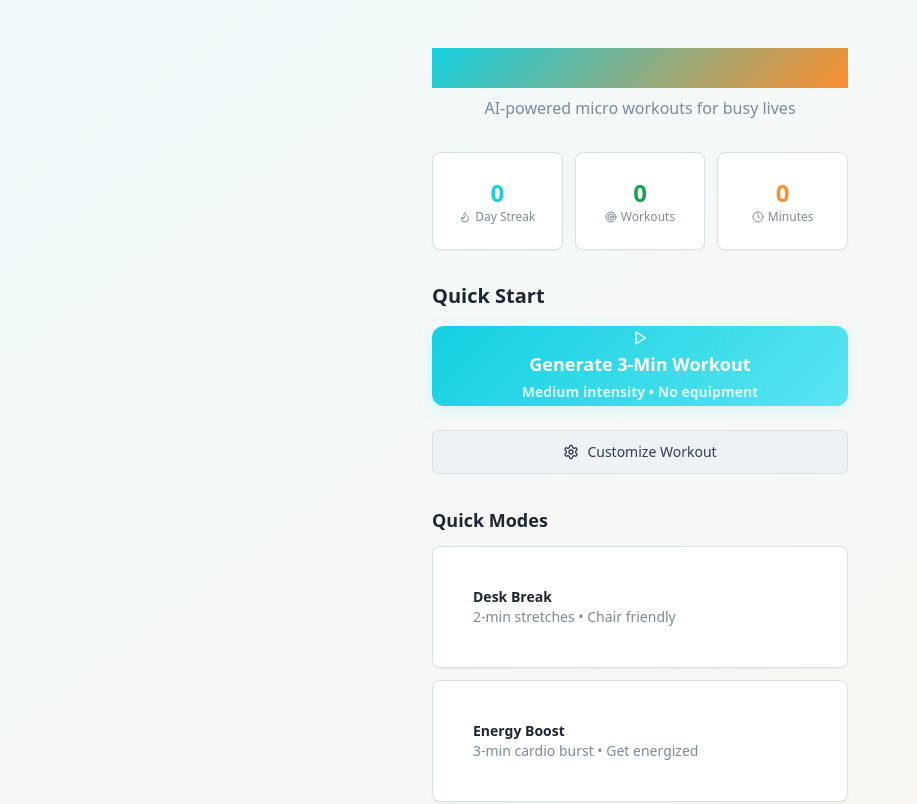
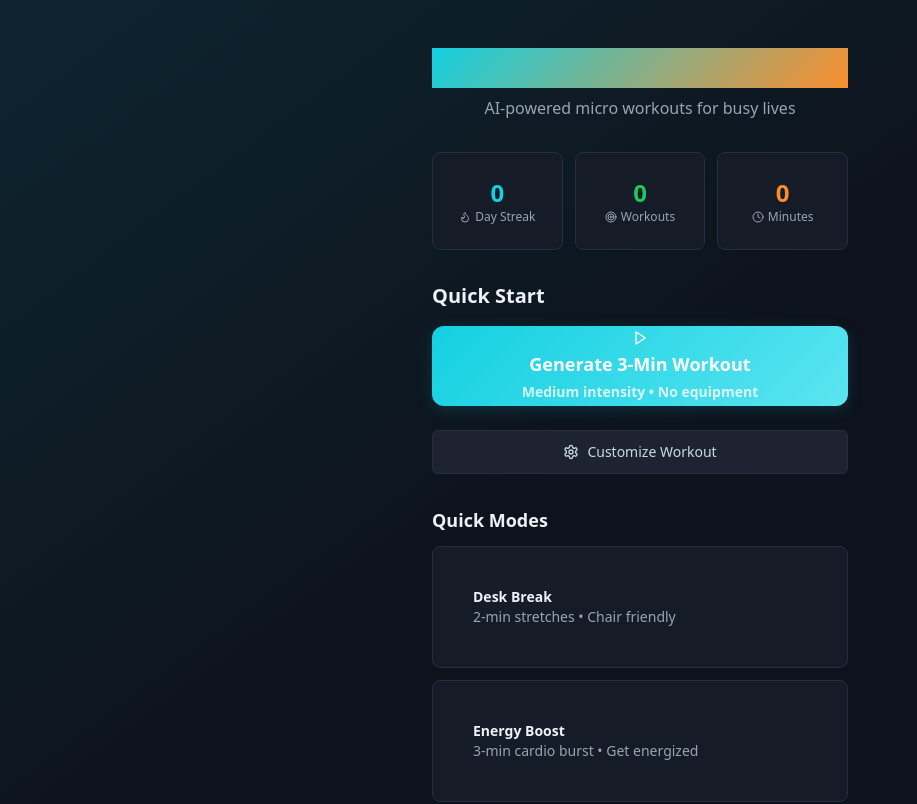
Before and after one commit to derrickevans-hub/gymvibing, a React (Vite) app: page / in a window 1280 px wide. Shown: the top 804 px of the page, without its empty margins (0-917 px from the left). Built offline with nearby package versions, Linux system fonts and the light colour scheme; the HTML template or start-up script is replaced by a standard one.

Commit message:
Update theme to dark mode

```diff
--- a/src/index.css
+++ b/src/index.css
@@ -8,17 +8,17 @@ All colors MUST be HSL for consistent theming
 
 @layer base {
   :root {
-    /* Base colors */
-    --background: 0 0% 99%;
-    --foreground: 215 25% 15%;
+    /* Base colors - Dark Blue Theme */
+    --background: 220 35% 8%;
+    --foreground: 210 40% 95%;
 
     /* Card system */
-    --card: 0 0% 100%;
-    --card-foreground: 215 25% 15%;
+    --card: 220 30% 12%;
+    --card-foreground: 210 40% 95%;
 
     /* Popover system */
-    --popover: 0 0% 100%;
-    --popover-foreground: 215 25% 15%;
+    --popover: 220 30% 12%;
+    --popover-foreground: 210 40% 95%;
 
     /* Primary - Energetic Teal */
     --primary: 185 84% 48%;
@@ -26,13 +26,13 @@ All colors MUST be HSL for consistent theming
     --primary-light: 185 84% 65%;
     --primary-dark: 185 84% 35%;
 
-    /* Secondary - Soft Blue-Gray */
-    --secondary: 210 25% 95%;
-    --secondary-foreground: 215 25% 25%;
+    /* Secondary - Dark Blue variation */
+    --secondary: 220 25% 15%;
+    --secondary-foreground: 210 40% 85%;
 
     /* Muted colors */
-    --muted: 210 20% 96%;
-    --muted-foreground: 215 15% 55%;
+    --muted: 220 20% 18%;
+    --muted-foreground: 215 15% 65%;
 
     /* Accent - Motivation Orange */
     --accent: 28 95% 58%;
@@ -40,9 +40,9 @@ All colors MUST be HSL for consistent theming
     --accent-light: 28 95% 70%;
 
     /* Success - Fresh Green */
-    --success: 142 76% 36%;
+    --success: 142 76% 45%;
     --success-foreground: 0 0% 100%;
-    --success-light: 142 76% 50%;
+    --success-light: 142 76% 60%;
 
     /* Warning - Warm Orange */
     --warning: 38 92% 50%;
@@ -53,8 +53,8 @@ All colors MUST be HSL for consistent theming
     --destructive-foreground: 0 0% 100%;
 
     /* Borders and inputs */
-    --border: 215 20% 88%;
-    --input: 215 20% 92%;
+    --border: 220 25% 20%;
+    --input: 220 25% 22%;
     --ring: 185 84% 48%;
 
     --radius: 0.5rem;
--- a/src/pages/Index.tsx
+++ b/src/pages/Index.tsx
@@ -226,7 +226,7 @@ const Index = () => {
   }
 
   return (
-    <div className="min-h-screen bg-gradient-to-br from-primary/5 to-accent/5">
+    <div className="min-h-screen bg-gradient-to-br from-primary/10 via-background to-accent/8">
       <div className="max-w-md mx-auto p-4">
         {/* Header */}
         <div className="text-center mb-8 pt-8">
```
